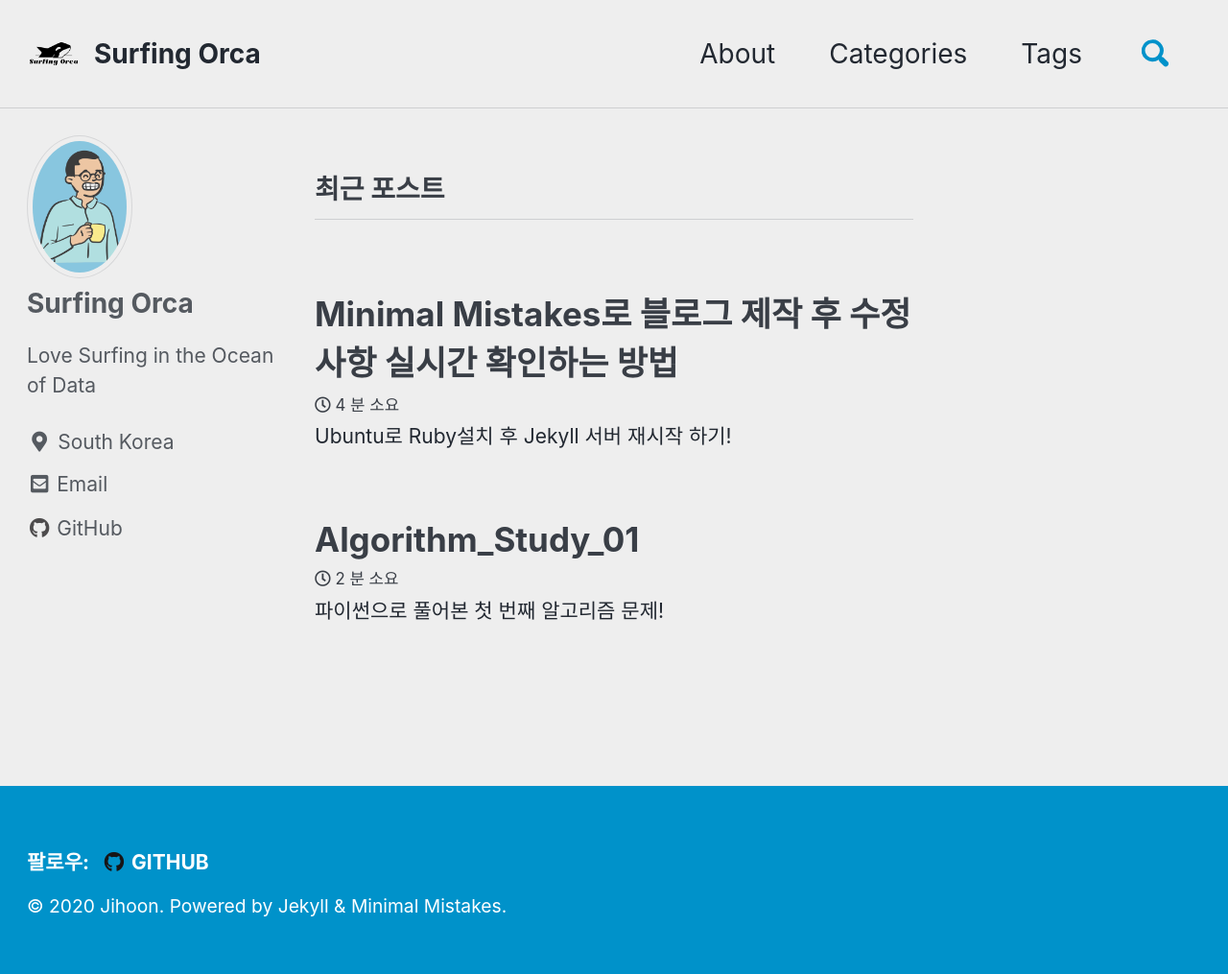
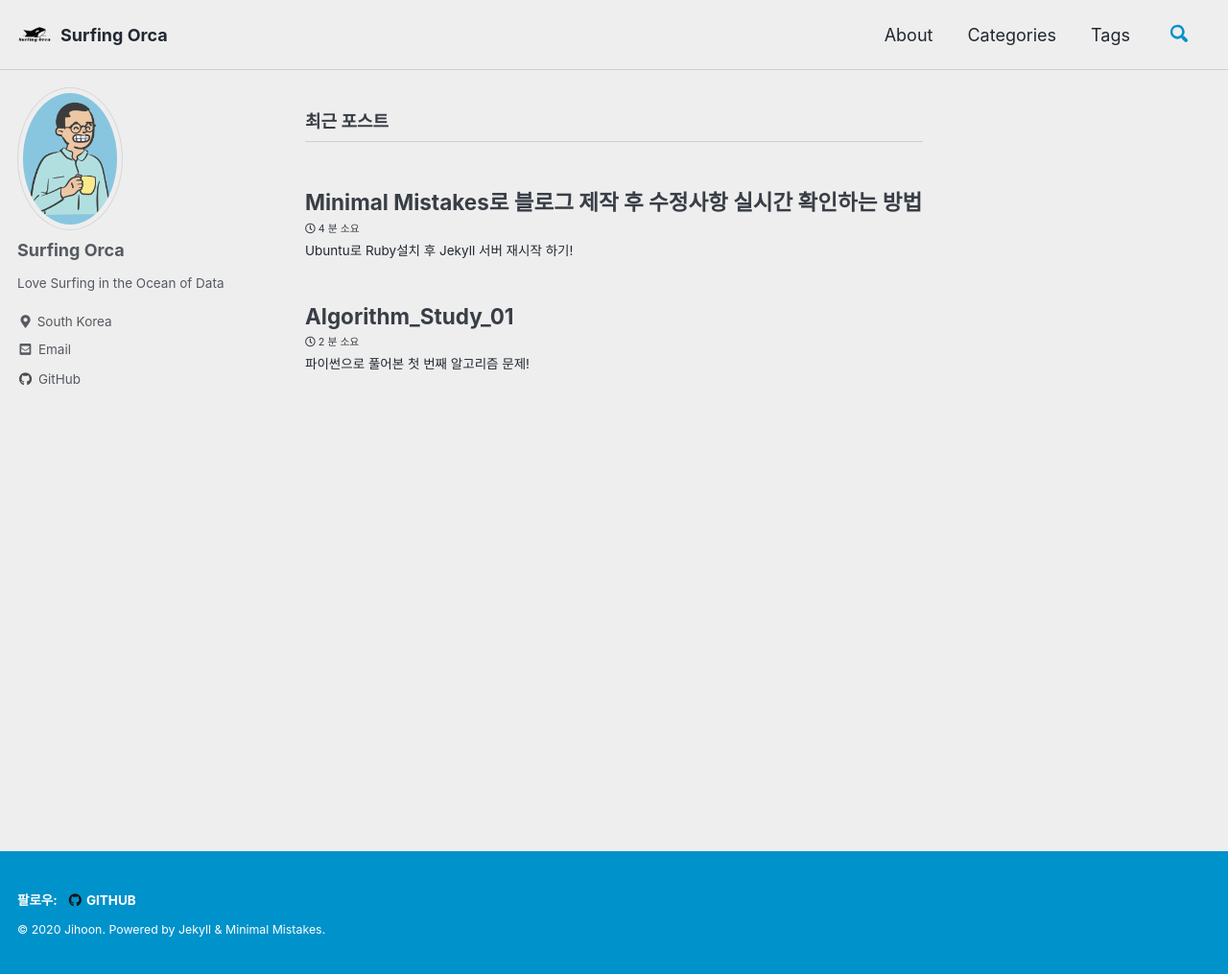
Before and after one commit to SurfingOrca/SurfingOrca.github.io, a Jekyll site: the page built from index.html, in a window 1280 px wide and 1015 px high. Shown: the whole window at 96% size. Built offline with Jekyll 4.4.1, drawn with Linux system fonts in a browser that asks for light colours; cached includes are drawn as plain includes; the list of posts is cut into pages by our own code.

Commit message:
Font sizes are modified.

```diff
--- a/_sass/minimal-mistakes/_reset.scss
+++ b/_sass/minimal-mistakes/_reset.scss
@@ -15,11 +15,11 @@ html {
   }
 
   @include breakpoint($large) {
-    font-size: 26px;
+    font-size: 16px;
   }
 
   @include breakpoint($x-large) {
-    font-size: 28px;
+    font-size: 18px;
   }
 
   -webkit-text-size-adjust: 120%;
```
